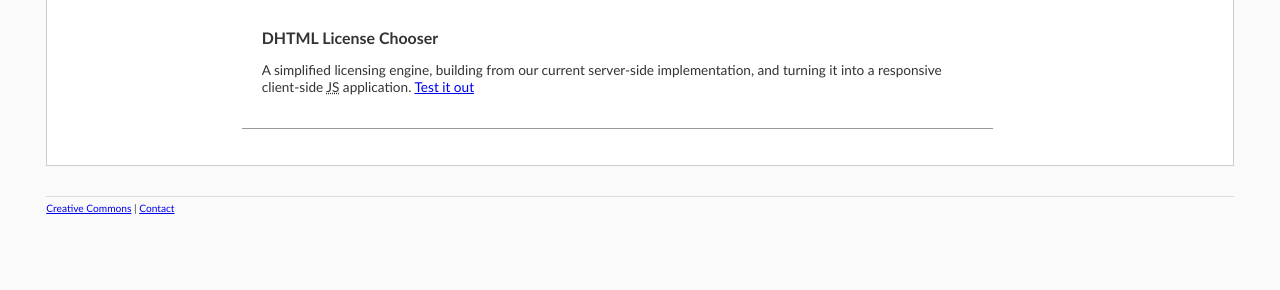
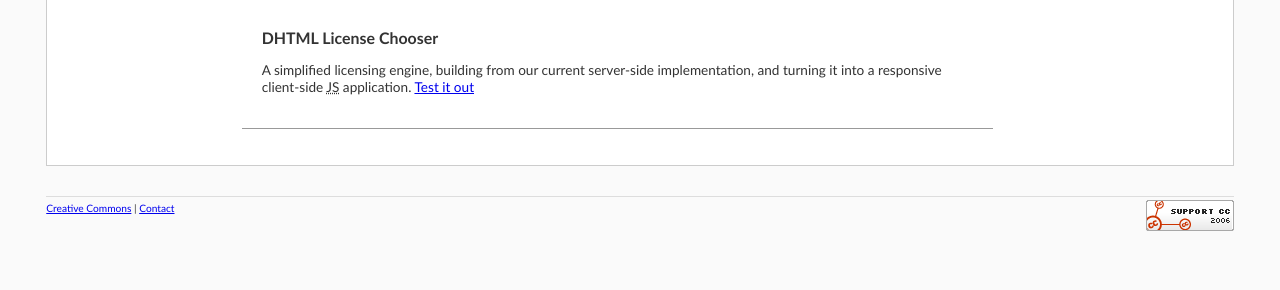
Before and after one commit to cc-archive/cclabs, a PHP site: page /index.php in a window 1280 px wide. Shown: the part 510-800 px from the top of the page. Run offline with PHP 8.4, Linux system fonts and the light colour scheme; data that the repository does not hold is empty.

Commit message:
Support CC

```diff
--- a/_footer.php
+++ b/_footer.php
@@ -1,6 +1,7 @@
     </div>
     <div id="footer">
-      <a href="http://creativecommons.org/">Creative Commons</a> | <a href="http://creativecommons.org/contact">Contact</a>
+<a href="http://creativecommons.org/support/"><img src="/images/spread-3.gif" style="margin-bottom:20px;" align="right" border="0" alt="Support CC 2006"/></a>
+  <a href="http://creativecommons.org/">Creative Commons</a> | <a href="http://creativecommons.org/contact">Contact</a>
     </div>
   </div>
 </body>
```
Also changed, not shown: images/spread-3.gif (added).
